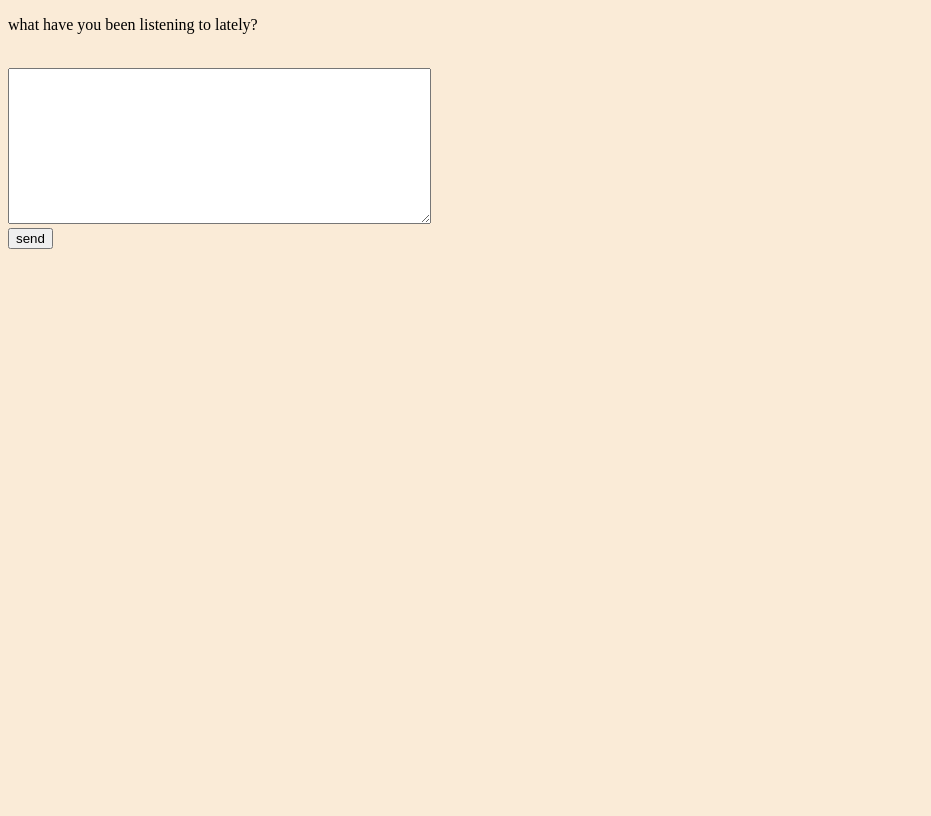
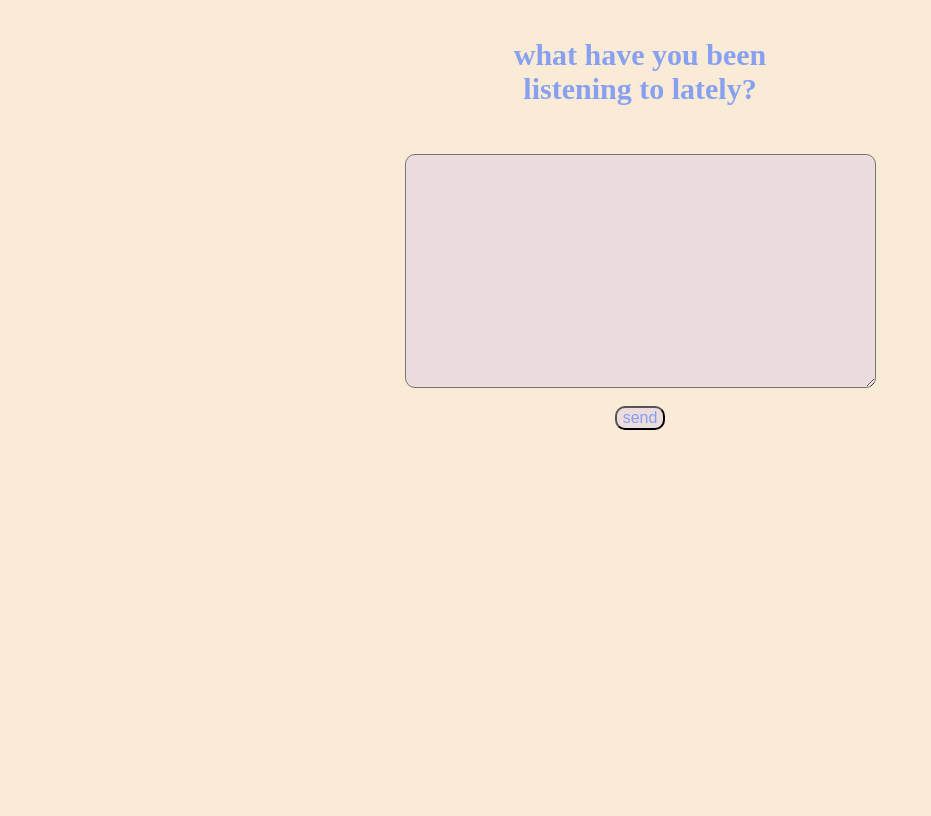
Before and after one commit to neakovalainen/musicrecapp, a Flask app: page /new_post in a window 1280 px wide. Shown: the whole page, without its empty margins (0-931 px from the left). After the commit the page ends 430 px from the top, so only its background shows below. Run offline with Flask 3, Linux system fonts and the light colour scheme.

Commit message:
Added styling to registration and new post pages

```diff
--- a/src/static/styles.css
+++ b/src/static/styles.css
@@ -7,13 +7,14 @@ body {
     background-color: antiquewhite;
 }
 
-#login-container {
+.signing-container,
+.newcontent {
     display: flex;
     flex-direction: column;
     height: 100%;
 }
 
-#loginform {
+.signingform {
     margin: auto;
     padding: 20px;
     width: 300px;
@@ -29,20 +30,20 @@ body {
     color: white;
 }
 
-.logininput {
+.signinginput {
     display: block;
     margin: 15px auto;
     padding: 13px;
     border-radius: 10px;
 }
 
-#goregister,
+.gosign,
 .errormessage {
     text-align: center;
     color: white;
 }
 
-#submitbutton {
+.submitbutton {
     margin: auto;
     font-size: 16px;
     border-radius: 10px;
@@ -50,8 +51,54 @@ body {
     color: white;
 }
 
-#goregister {
+.gosign {
     display: inline-block;
     margin: 10px 0;
     width: 100%;
 }
+
+.registerp {
+    font-size: 18px;
+    color: white;
+    text-align: center;
+}
+
+#home-container {
+    display: flex;
+}
+
+.newcontent {
+    margin: auto;
+
+}
+
+.contentinput {
+    display: block;
+    margin-left: auto;
+    margin-right: auto;
+    border-radius: 10px;
+    background-color: #EDDCDE;
+    color: #87A0F0;
+    font-size: 16px;
+}
+
+.content-text {
+    font-size: 30px;
+    color: #87A0F0;
+    font-weight: 900;
+    text-align: center;
+}
+
+.submitcontent {
+    margin: auto;
+    font-size: 16px;
+    color: #87A0F0;
+}
+
+.new-content-text-position {
+    display: block;
+    margin-left: auto;
+    margin-right: auto;
+    width: 350px;
+
+}
--- a/src/templates/home.html
+++ b/src/templates/home.html
@@ -16,6 +16,7 @@
     <br>
     <a href="{{ url_for('profile', id=user.id) }}">own profile</a>
     <br><hr>
+    <div id="home">
         {% for post in posts %}
             <div>
                 @{{ post.username or "ghostposter" }}
@@ -43,6 +44,7 @@
                 <hr>
             </div>
         {% endfor %}
+    </div>
     <br>
     <a href="{{ url_for('logout') }}">log out</a>
 {% endblock %}
--- a/src/templates/send_new_post.html
+++ b/src/templates/send_new_post.html
@@ -5,12 +5,15 @@
 {% endblock %}
 
 {% block content %}
-    <form action="/send" method="POST">
-        <p>what have you been listening to lately?</p>
-        <br>
-        <textarea name="content" rows="10" cols="50"></textarea>
-        <br>
-        <input type="submit" value="send">
-    </form>
-
+    <div class="newcontent">
+        <form action="/send" method="POST">
+            <div class="new-content-text-position">
+                <p class="content-text">what have you been listening to lately?</p>
+            </div>
+            <br>
+            <textarea name="content" rows="12" cols="45" class="contentinput" ></textarea>
+            <br>
+            <input type="submit" value="send" class="submitcontent contentinput">
+        </form>
+    </div>
 {% endblock %}
```
Also changed, not shown: src/templates/loginpage.html (+6 -6 lines), src/templates/registerpage.html (+14 -13 lines). Lines whose indentation alone changed are shown as unchanged.
